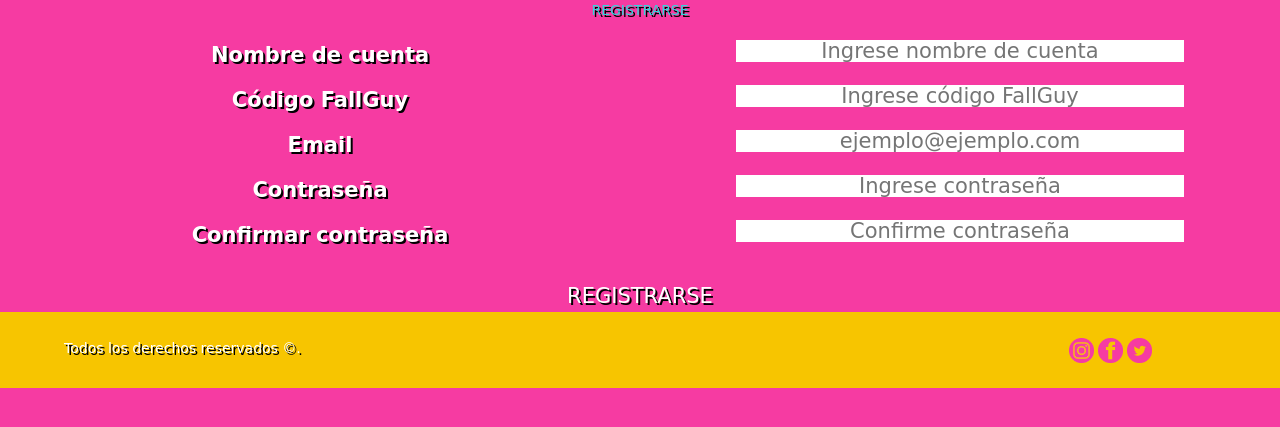
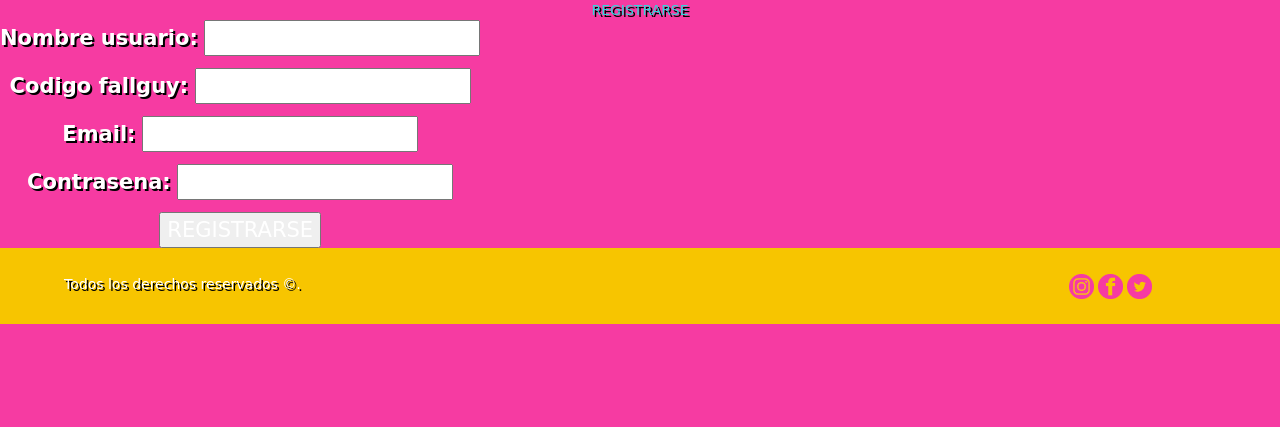
Before and after one commit to LaBertin/ForoFG, a Django app: page /registrarse in a window 1280 px wide. Shown: the part 165-592 px from the top of the page. Run offline with Django 3.2, Linux system fonts and the light colour scheme; parts of the project's set-up code (start-up, migrations or seed data) failed here and were passed over; some libraries are stand-ins or nearby versions.

Commit message:
Sufrimiento de FORM

```diff
--- a/ForoGuys/ForoApp/forms.py
+++ b/ForoGuys/ForoApp/forms.py
@@ -1,5 +1,6 @@
 from django import forms
 from .models import Post
+from .models import Usuarios
 from django.contrib.auth.forms import UserCreationForm
 from django.contrib.auth.models import User
 
@@ -7,3 +8,14 @@ class PostForm(forms.ModelForm):
     class Meta:
         model = Post
         fields = ('title', 'text',)
+
+class UsuariosFrom(forms.ModelForm):
+    class Meta:
+        model = Usuarios
+        fields = ('nom_usuario','codigo_fallGuy', 'email', 'contrasena')
+
+class Raw(forms.Form):
+    nombre_usuario = forms.CharField()
+    codigo_fallGuy = forms.CharField()
+    email = forms.CharField()
+    contrasena = forms.CharField()
--- a/ForoGuys/ForoApp/templates/ForoApp/registrarse.html
+++ b/ForoGuys/ForoApp/templates/ForoApp/registrarse.html
@@ -28,6 +28,20 @@
 
 {% extends 'ForoApp/base.html' %}
 {% block content %}
+<div class="centro tamaño ">
+    <a class="titulonoti"> REGISTRARSE </a>
+      <div class="conte ">
+        <form method="¨POST" class="conte ">
+          <div class="bloque nombreletras">
+              {{form.as_p}}
+                <input type = 'submit' value="REGISTRARSE" />
+          </div>
+        </form>
+
+      </div>
+</div>
+{% endblock %}
+<!--
         <div class="centro tamaño ">
             <a class="titulonoti"> REGISTRARSE </a>
 
@@ -38,7 +52,7 @@
                     <div class="bloque">
                         <label for="nombrecuenta">Nombre de cuenta</label>
                     </div>
-                    <div class="bloque">
+                    <div saclass="bloque">
                         <input class="centro textareaapodo" type="text" required minlength="6" maxlength="20"  name="nombrecuenta" placeholder="Ingrese nombre de cuenta">
                     </div>
                     <div class="bloque">
@@ -71,4 +85,4 @@
                     <button class="centro boton" type="submit">REGISTRARSE</button>
                 </form>
             </div>
-          {% endblock %}
+          -->
--- a/ForoGuys/ForoApp/views.py
+++ b/ForoGuys/ForoApp/views.py
@@ -1,14 +1,21 @@
 from django.shortcuts import render
 from .models import Post
+from .models import Usuarios
 from django.utils import timezone
 from django.shortcuts import render, get_object_or_404
 from .forms import PostForm
+from .forms import UsuariosFrom, Raw
 from django.shortcuts import redirect
 from django.http import HttpResponse
 from django.contrib.auth.forms import UserCreationForm
 
 
 # Create your views here.
+def registrarse(request):
+    form = Raw()
+
+    return render(request,'ForoApp/registrarse.html', {'form':form})
+
 def post_detail(request, pk):
     post = get_object_or_404(Post, pk=pk)
     return render(request, 'ForoApp/detalle_publicacion.html', {'post': post})
@@ -46,8 +53,7 @@ def inicio(request):
 def iniciasesion(request):
     return render(request,'ForoApp/iniciasesion.html')
 
-def registrarse(request):
-    return render(request,'ForoApp/registrarse.html')
+
 
 def trucasos(request):
     return render(request,'ForoApp/trucasos.html')
```
Also changed, not shown: ForoGuys/ForoApp/migrations/0001_initial.py, ForoGuys/ForoApp/migrations/0002_auto_20201018_1915.py (deleted), ForoGuys/ForoApp/migrations/0002_remove_post_codigofg.py (deleted), ForoGuys/ForoApp/migrations/0003_auto_20201018_1919.py (deleted), ForoGuys/db.sqlite3.
